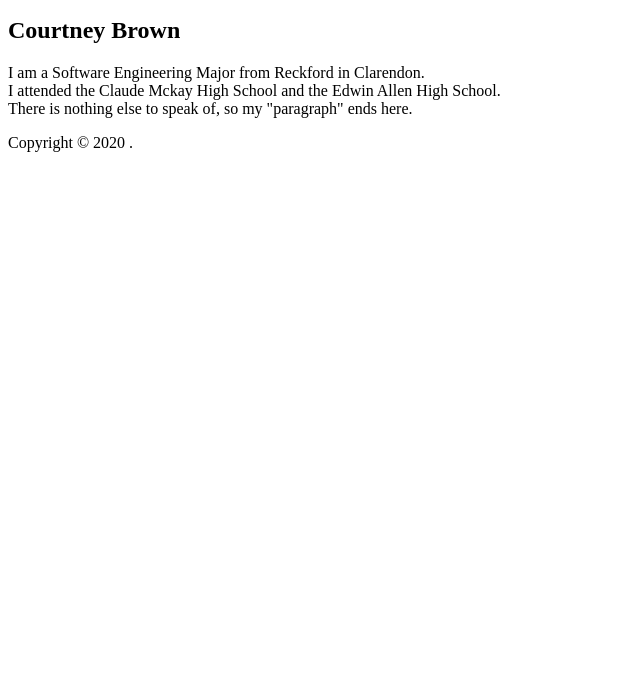
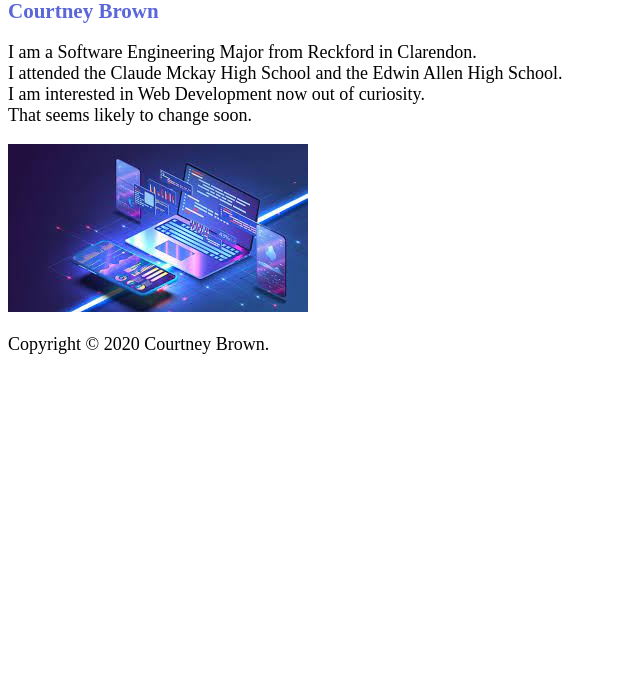
Before and after one commit to courtniiy/info2180-lab1, a plain HTML site: page index.html in a window 1280 px wide. Shown: the part 101-800 px from the top of the page, without its empty margins (0-640 px from the left). Drawn offline with Linux system fonts and the light colour scheme.

Commit message:
index.html properly updated

```diff
--- a/index.html
+++ b/index.html
@@ -1,6 +1,7 @@
 <!DOCTYPE html>
 <html lang="en">
 <head>
+    <link rel="stylesheet" href="styles.css">
     <meta charset="UTF-8">
     <meta name="viewport" content="width=devicewidth, initial-scale=1.0">
     <meta http-equiv="X-UA-Compatible" content="ie=edge">
@@ -15,12 +16,14 @@
  <h2>Courtney Brown</h2>
  <p>I am a Software Engineering Major from
     Reckford in Clarendon. <br>I attended the Claude Mckay
-    High School and the Edwin Allen High School. <br> There
-    is nothing else to speak of, so my "paragraph" ends here.
+    High School and the Edwin Allen High School. <br> I am interested
+    in Web Development now out of curiosity. <br> That seems likely
+    to change soon.
  </p>
+ <img src="webdevimage.jpg" alt= "Web Development">
  </main>
  <footer>
-    <p>Copyright &copy; 2020 <Your Name>.</p>
+    <p>Copyright &copy; 2020 Courtney Brown.</p>
     </footer>
    </body>
    </html>
```
